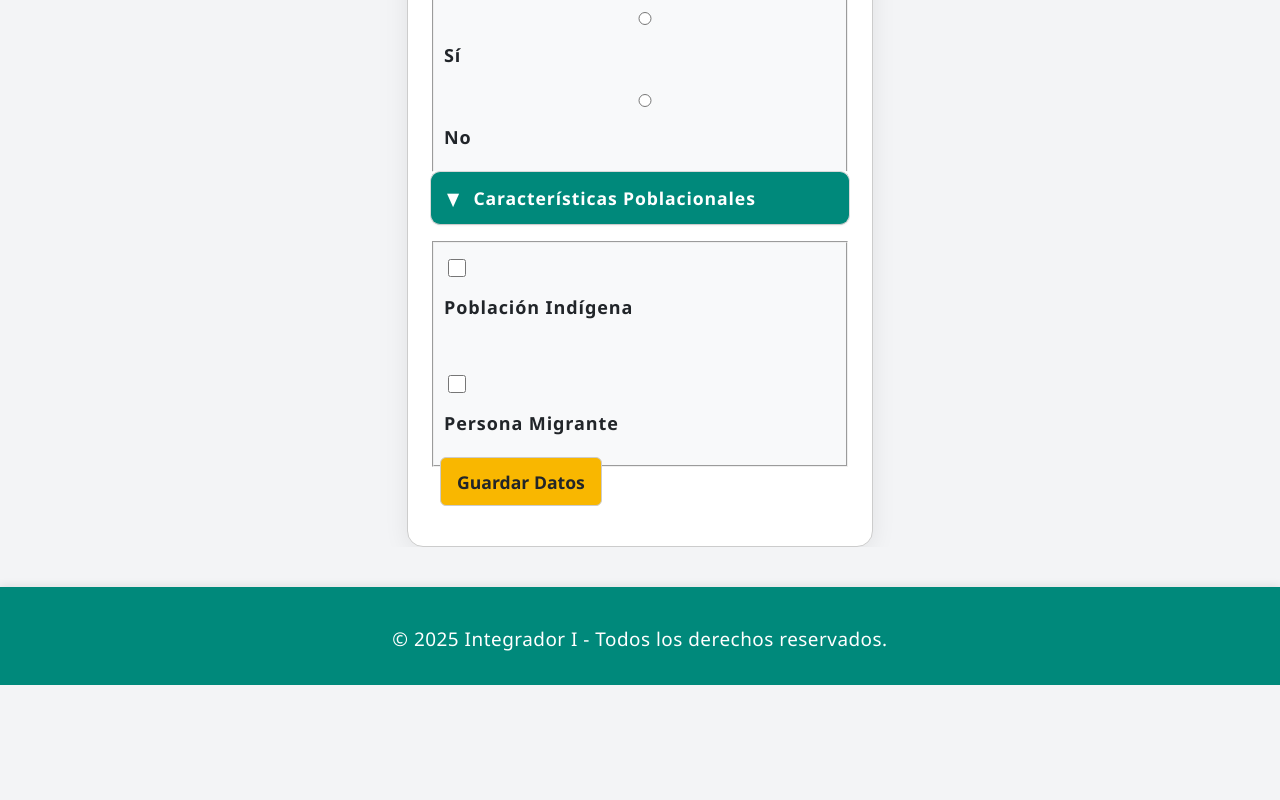
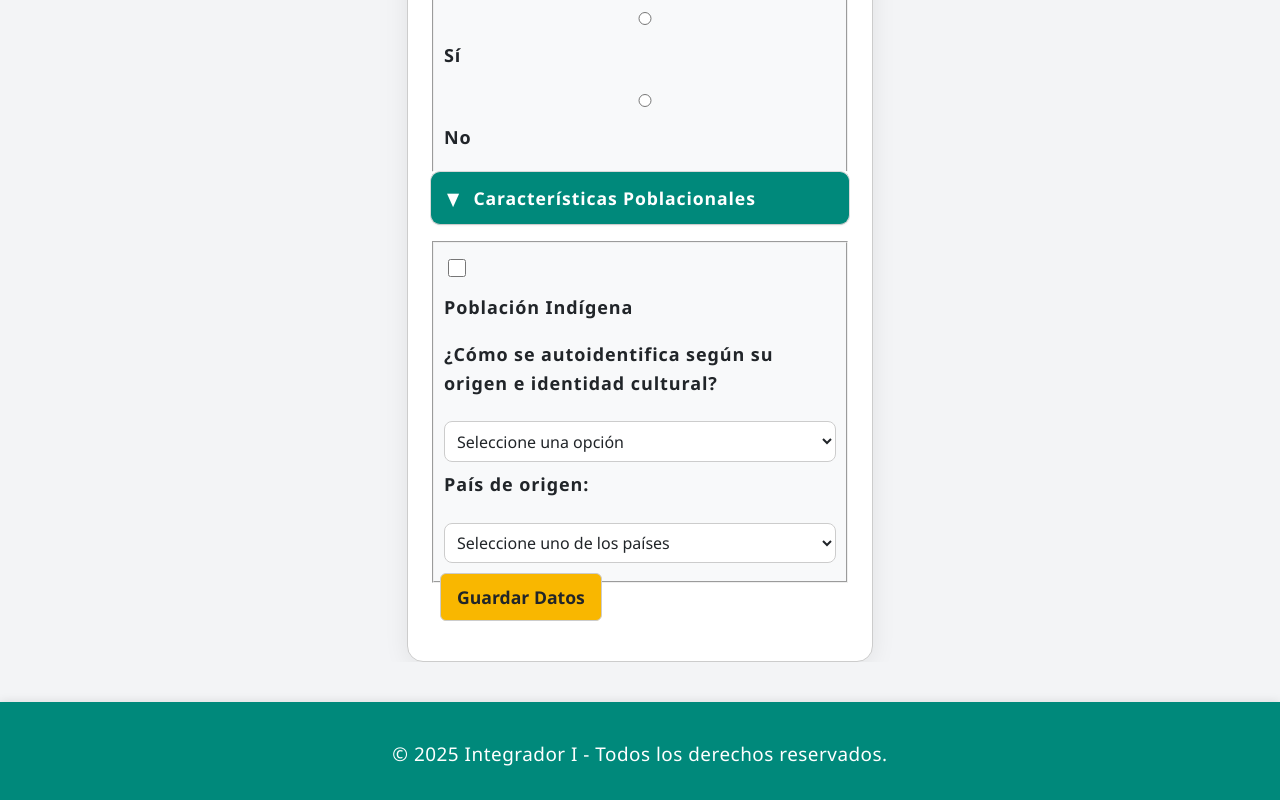
Before and after one commit to Derek-GB/IntegradorReact, a React (Vite) app: page /familiaFormulario.jsx in a window 1280 px wide. Shown: the part 2124-2924 px from the top of the page. Before the commit the page ends 2809 px from the top, so only its background shows below. Built offline with nearby package versions, Linux system fonts and the light colour scheme.

Commit message:
cambios generales

```diff
--- a/src/components/FormularioEvento.jsx
+++ b/src/components/FormularioEvento.jsx
@@ -127,12 +127,12 @@ const FormularioRegistro = () => {
       const idFamilia = res.data.idFamilia;
       localStorage.setItem("idFamilia", idFamilia);
       alert("Familia registrada correctamente.");
+      navigate(`/familia/${idFamilia}/integrantes`);
     } catch (error) {
       console.error("Error al crear familia:", error);
       alert("Hubo un error al crear la familia, pero puede continuar con el registro de integrantes.");
     }
-    localStorage.setItem("cantidadIntegrantes", integrantes);
-    navigate("/formularioIntegrantes.jsx");
+
   };
 
   return (
--- a/src/components/familiaCaracteristicasPoblacionales.jsx
+++ b/src/components/familiaCaracteristicasPoblacionales.jsx
@@ -48,7 +48,7 @@ const FamiliaCaracteristicasPoblacionales = ({ datos = {}, setDatos }) => {
   {datos.indigena && (
     <>
       <br />
-            <label>Grupo indígena:</label>
+      <label>¿A qué pueblo indígena pertenece?:</label>
       <select
         name="grupoIndigena"
         value={datos.grupoIndigena || ""}
@@ -65,38 +65,43 @@ const FamiliaCaracteristicasPoblacionales = ({ datos = {}, setDatos }) => {
     </>
   )}
 
+
+<label className="form-label mt-3">
+  ¿Cómo se autoidentifica según su origen e identidad cultural?
+</label>
+<select
+  name="autoidentificacionCultural"
+  value={datos.autoidentificacionCultural || ""}
+  onChange={handleChange}
+  className="form-select mb-2"
+>
+  <option value="">Seleccione una opción</option>
+  <option value="china">China</option>
+  <option value="indígena">Indígena</option>
+  <option value="afrodescendiente">Negra o afrodescendiente</option>
+  <option value="mestiza">Mestiza</option>
+  <option value="blanca">Blanca</option>
+  <option value="otra">OTRA</option>
+  <option value="NS/NR">NS/NR</option>
+</select>
   <br />
 
-        <label>
-          <input
-            type="checkbox"
-            name="migrante"
-            checked={datos.migrante || false}
-            onChange={handleChange}
-          />
-          Persona Migrante
-        </label>
-
-        {datos.migrante && (
-          <>
-            <br />
-            <label>País de procedencia:</label>
+  <label>País de origen:</label>
   <select
     name="paises"
     value={datos.paises || ""}
     onChange={handleChange}
     className="form-select mb-2"
   >
-              <option value="">Seleccione un país</option>
+    <option value="">Seleccione uno de los países</option>
     {paises.map((pais) => (
       <option key={pais} value={pais}>
         {pais}
       </option>
     ))}
   </select>
-          </>
-        )}
 </fieldset>
+
     </details>
   );
 };
--- a/src/components/familiaCondicionesEspeciales.jsx
+++ b/src/components/familiaCondicionesEspeciales.jsx
@@ -96,7 +96,20 @@ const FamiliaCondicionesEspeciales = ({ datos = {}, setDatos }) => {
                 className="form-control mb-2"
               />
             )}
+            <label className="form-label mt-2">
+              Describa brevemente la condición especial:
+            </label>
+            <textarea
+              name="descripcionCondicionSalud"
+              value={datos.descripcionCondicionSalud || ""}
+              onChange={handleChange}
+              className="form-control mb-2"
+              rows={3}
+              placeholder="Ejemplo: Hipertensión controlada con medicamento diario"
+            ></textarea>
+
           </>
+
         )}
       </fieldset>
     </details>
--- a/src/components/familiaDatosPersonales.jsx
+++ b/src/components/familiaDatosPersonales.jsx
@@ -1,4 +1,5 @@
 import React, { useState, useEffect } from "react";
+import "../styles/familiaFormulario.css"; // Asegúrate de que este CSS esté creado
 
 const FamiliaDatosPersonales = ({ datos = {}, setDatos }) => {
   const [edad, setEdad] = useState("");
@@ -177,9 +178,12 @@ const FamiliaDatosPersonales = ({ datos = {}, setDatos }) => {
             onChange={handleChange}
             className="form-select"
           >
-            <option>Masculino</option>
-            <option>No binario</option>
-            <option>Femenino</option>
+            <option>Hombre</option>
+            <option>Mujer</option>
+            <option>Hombre trans/Transmasculino</option>
+            <option>Mujer trans/Transfemenina</option>
+            <option>No se identifica con ninguna de las anteriores</option>
+            <option>Prefiere no decir</option>
             <option>Otro</option>
           </select>
 
--- a/src/components/familiaFormulario.jsx
+++ b/src/components/familiaFormulario.jsx
@@ -36,14 +36,21 @@ const FamiliaFormulario = () => {
     return null;
   };
 
-  const construirPersonaPayload = (dp, ce, cp, fd, codigoFamilia, idUsuarioCreacion) => ({
+  const construirPersonaPayload = (
+  dp,
+  ce,
+  cp,
+  fd,
+  codigoFamilia,
+  idUsuarioCreacion
+) => ({
   tieneCondicionSalud: ce.tieneCondicionSalud ?? true,
-    descripcionCondicionSalud: ce.descripcionCondicionSalud || ce.otrasCondiciones || "prueba",
+  descripcionCondicionSalud: ce.descripcionCondicionSalud || ce.otrasCondiciones || "",
   discapacidad: ce.discapacidad ?? false,
   tipoDiscapacidad: ce.tipoDiscapacidad || "",
   subtipoDiscapacidad: ce.subtipoDiscapacidad || "",
   paisOrigen: cp.paises || "",
-    autoidentificacionCultural: cp.autoidentificacionCultural || "prueba",
+  autoidentificacionCultural: cp.autoidentificacionCultural || "",
   puebloIndigena: cp.grupoIndigena || "",
   firma: fd.imagen || "",
   idFamilia: codigoFamilia,
@@ -57,7 +64,7 @@ const FamiliaFormulario = () => {
   esJefeFamilia: dp.esJefeFamilia ?? false,
   fechaNacimiento: dp.fechaNacimiento || "",
   genero: dp.genero || "",
-    sexo: dp.sexo || "Otro",
+  sexo: dp.sexo || "",
   telefono: dp.telefono || "",
   contactoEmergencia: dp.contactoEmergencia || "",
   observaciones: dp.observaciones || "",
@@ -65,8 +72,8 @@ const FamiliaFormulario = () => {
   idUsuarioCreacion,
 });
 
+
   const crearPersonas = async (payloadArray) => {
-    console.log("Payload a enviar:", payloadArray);
     const res = await personasAPI.create({personas: payloadArray});
     console.log("Respuesta API:", res);
 
```
Lines whose indentation alone changed are shown as unchanged.
